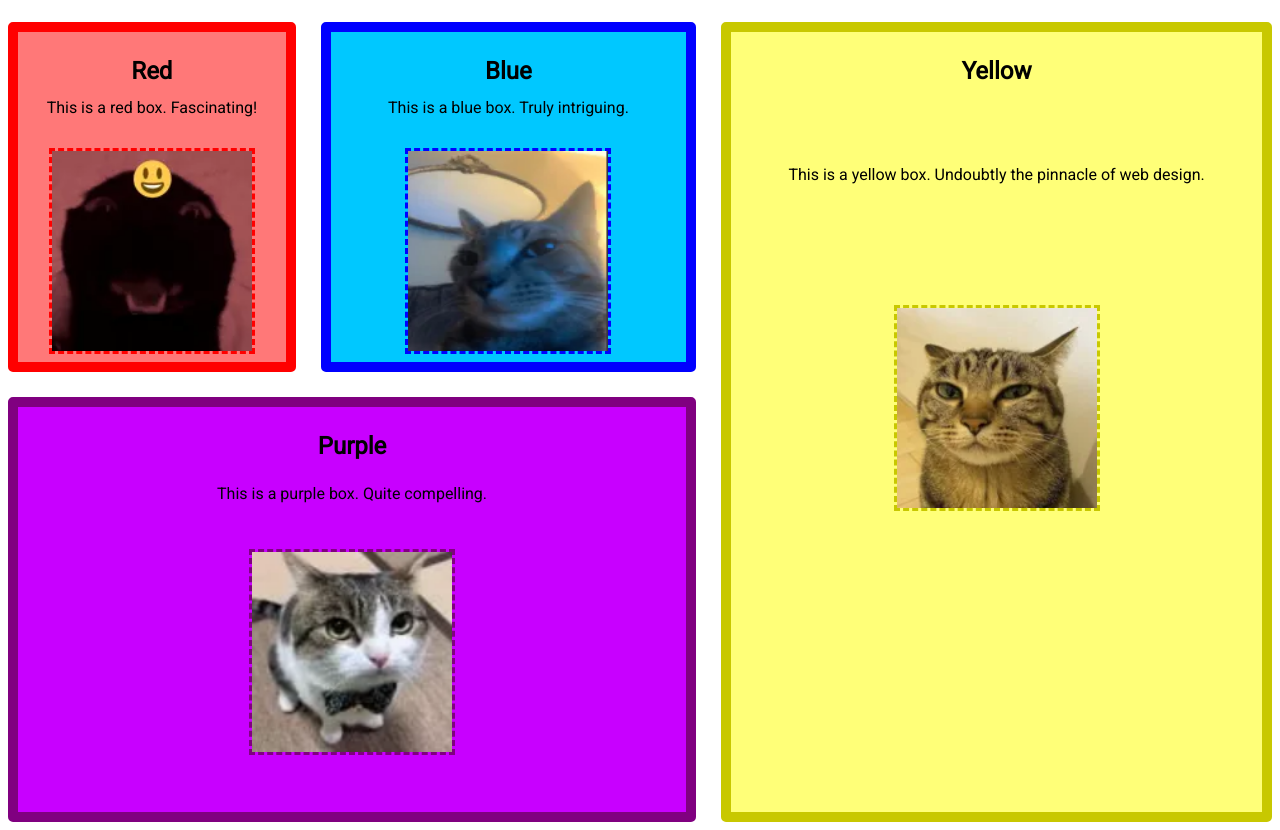
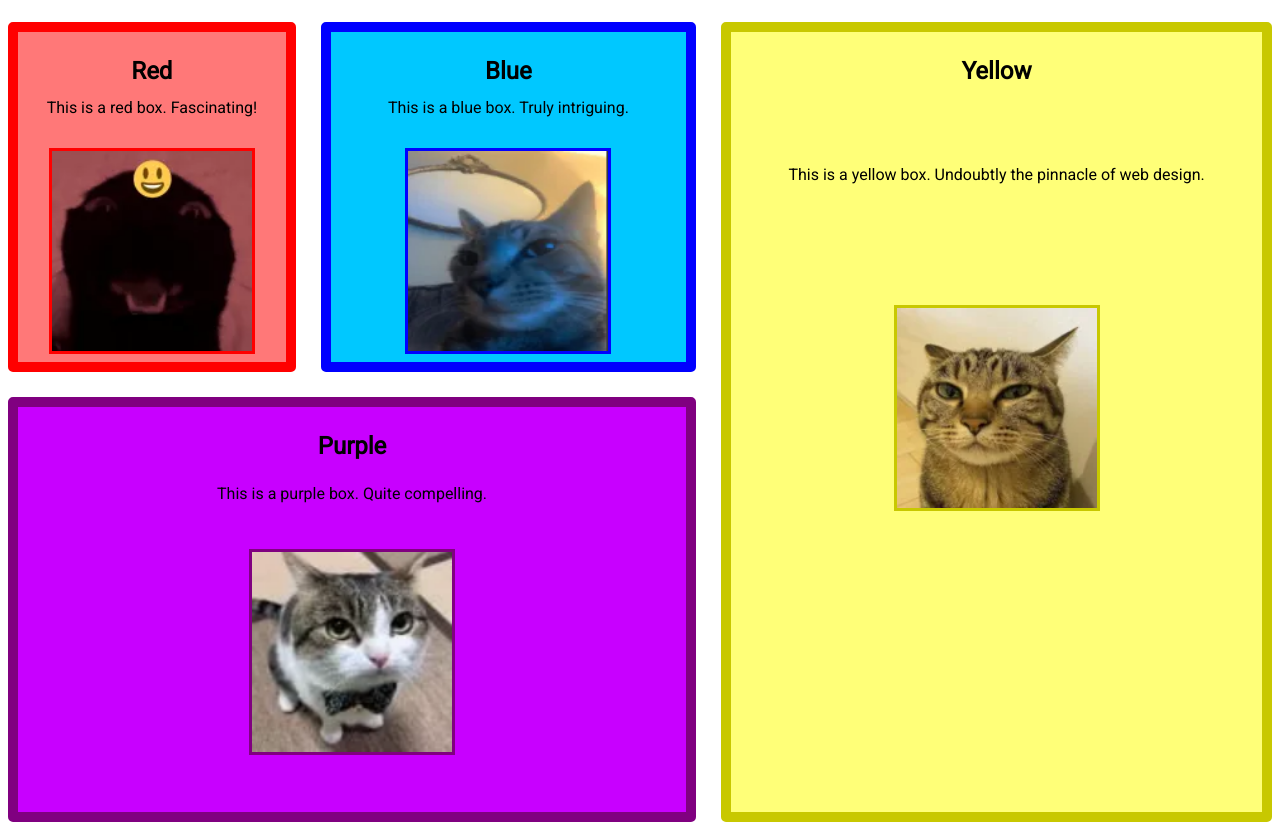
Before and after one commit to austinl1905/css-grid-sandbox, a plain HTML site: page index.html in a window 1280 px wide. Shown: the part 66-896 px from the top of the page. Drawn offline with Linux system fonts and the light colour scheme.

Commit message:
change border of image from dashed to solid

```diff
--- a/scss/style.scss
+++ b/scss/style.scss
@@ -42,22 +42,22 @@
 }
 
 #img-1 {
-    border: 3px dashed $item-1-color;
+    border: 3px solid $item-1-color;
     @include default-image-format;
 }
 
 #img-2 {
-    border: 3px dashed $item-2-color;
+    border: 3px solid $item-2-color;
     @include default-image-format;
 }
 
 #img-3 {
-    border: 3px dashed $item-3-color;
+    border: 3px solid $item-3-color;
     @include default-image-format;
 }
 
 #img-4 {
-    border: 3px dashed $item-4-color;
+    border: 3px solid $item-4-color;
     @include default-image-format;
 }
 
```
Also changed, not shown: css/style.css.
